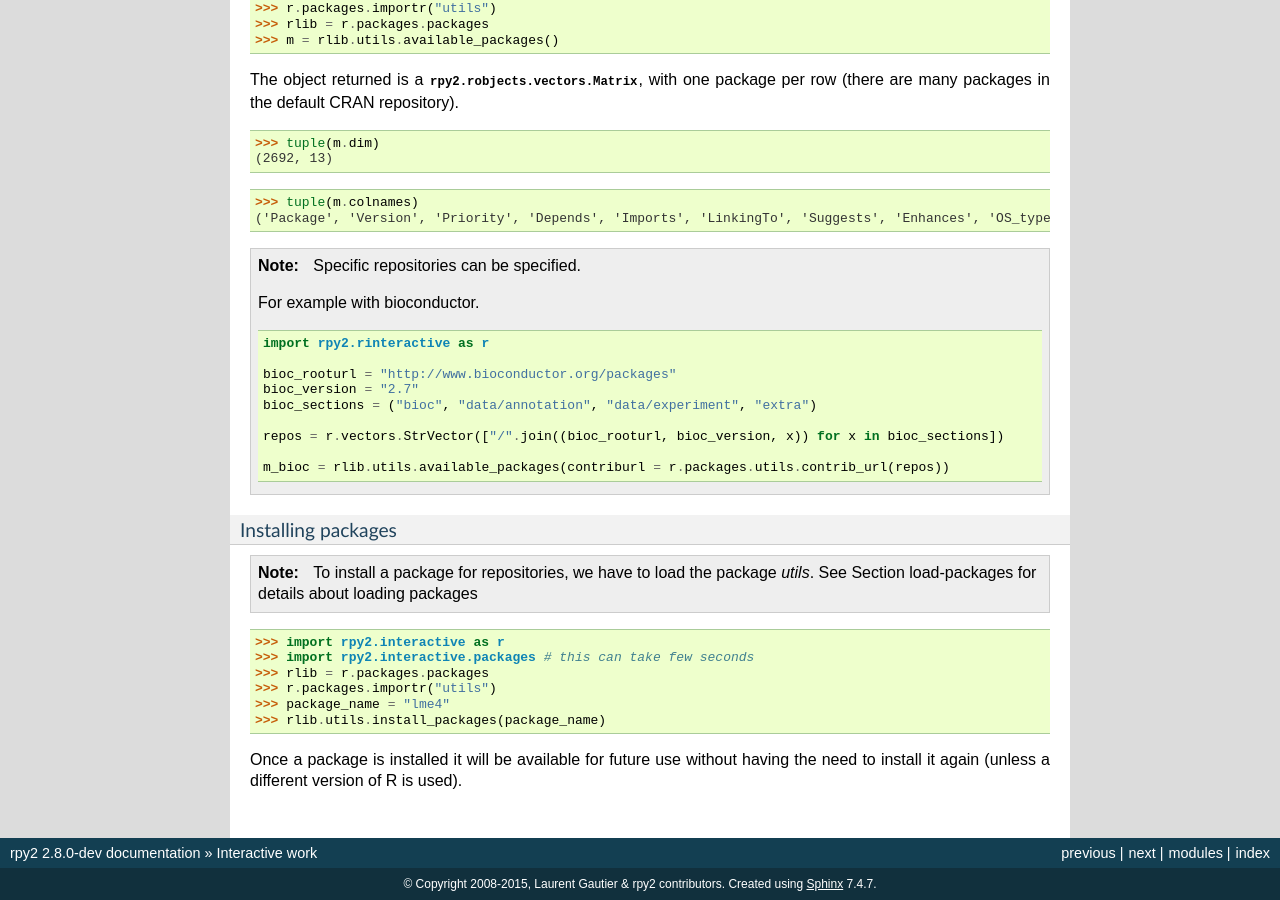
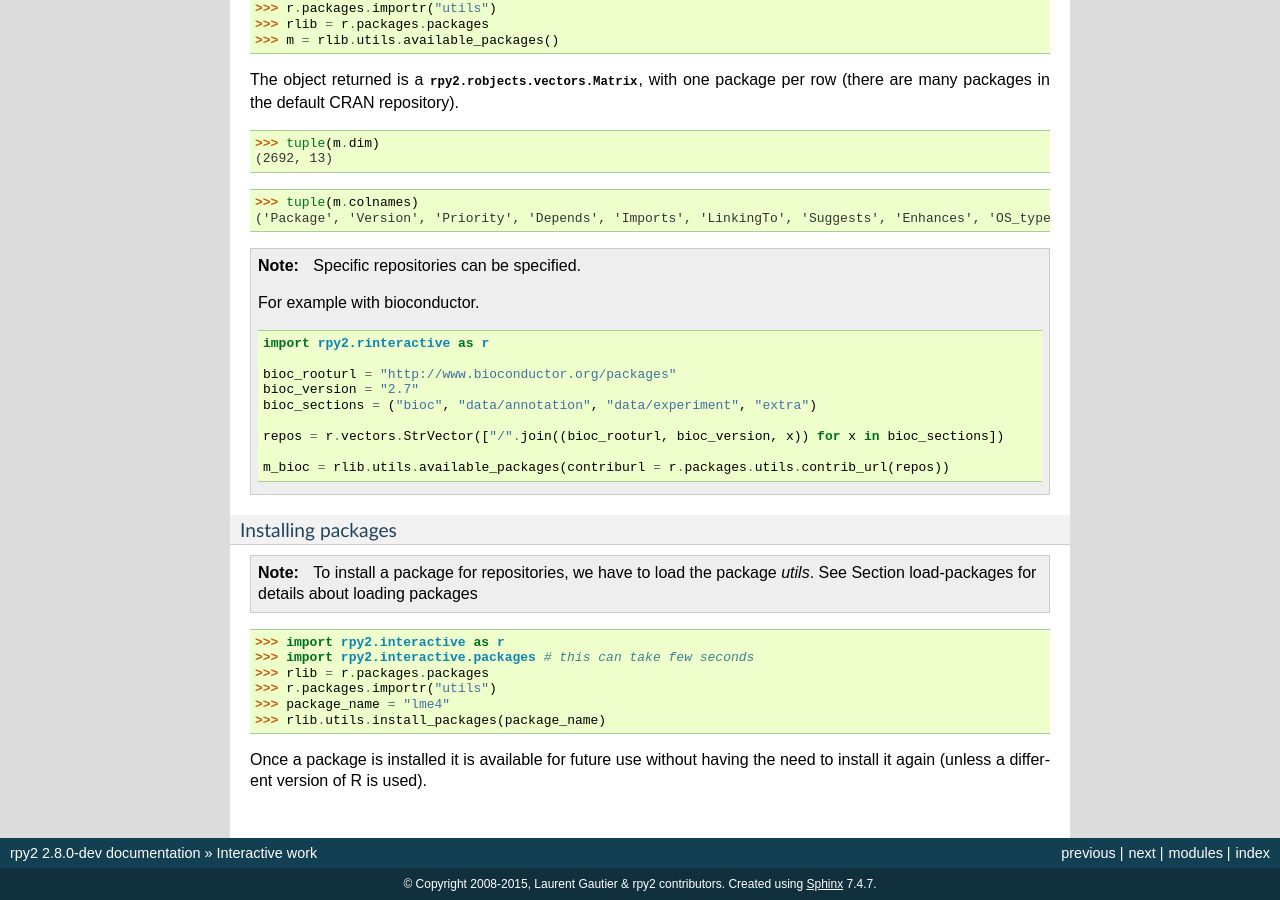
Before and after one commit to uhjish/rpy2, a Sphinx documentation site: the page built from doc/interactive.rst, in a window 1280 px wide and 900 px high, scrolled down 3167 px. Built offline with Sphinx 7.4.7, drawn with Linux system fonts in a browser that asks for light colours.

Commit message:
(better ?) English

```diff
--- a/doc/interactive.rst
+++ b/doc/interactive.rst
@@ -249,5 +249,5 @@ Installing packages
 >>> package_name = "lme4"
 >>> rlib.utils.install_packages(package_name)
 
-Once a package is installed it will be available for future use without having
+Once a package is installed it is available for future use without having
 the need to install it again (unless a different version of R is used).
```
